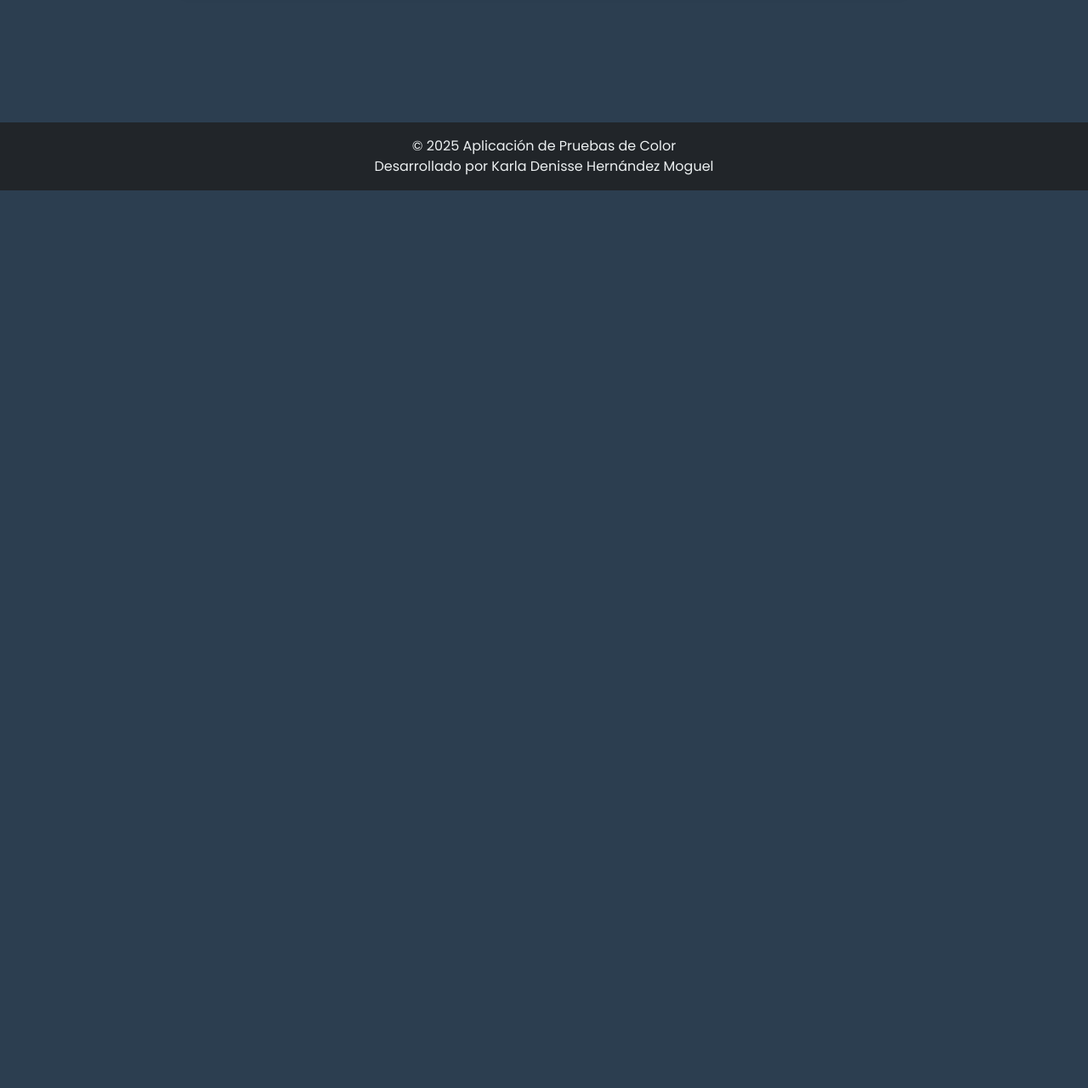
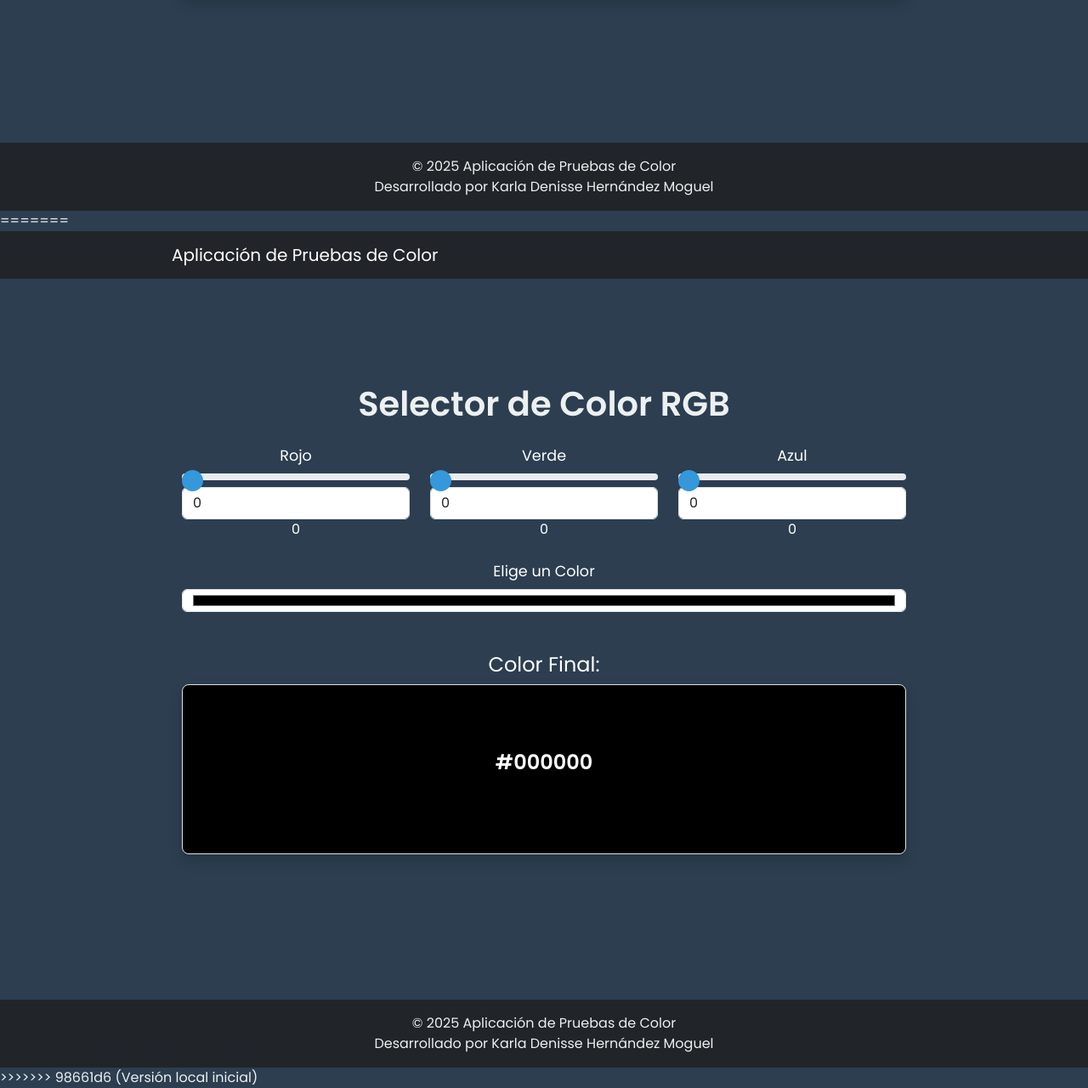
Before and after one commit to Peagevv/intro-app-color, a plain HTML site: page index.html in a window 1280 px wide. Shown: the part 760-2040 px from the top of the page at 85% size. Before the commit the page ends 984 px from the top, so only its background shows below. Drawn offline with nearby package versions, Linux system fonts and the light colour scheme.

Commit message:
Actualización

```diff
--- a/index.html
+++ b/index.html
@@ -1,3 +1,4 @@
+<<<<<<< HEAD
 <!DOCTYPE html>
 <html lang="es">
 
@@ -72,4 +73,80 @@
   <script src="https://cdn.jsdelivr.net/npm/bootstrap@5.3.0-alpha1/dist/js/bootstrap.min.js"></script>
 </body>
 
+=======
+<!DOCTYPE html>
+<html lang="es">
+
+<head>
+  <meta charset="UTF-8">
+  <meta name="viewport" content="width=device-width, initial-scale=1.0">
+  <title>Aplicación de Pruebas de Color</title>
+  <link href="https://cdn.jsdelivr.net/npm/bootstrap@5.3.0-alpha1/dist/css/bootstrap.min.css" rel="stylesheet">
+  <link href="https://fonts.googleapis.com/css2?family=Poppins:wght@300;400;600&display=swap" rel="stylesheet">
+  <link rel="stylesheet" href="./css/styles.css">
+</head>
+
+<body>
+  <!-- Navbar con solo el botón -->
+  <nav class="navbar navbar-dark bg-dark">
+    <div class="container-fluid">
+      <a class="navbar-brand" href="#">Aplicación de Pruebas de Color</a>
+    </div>
+  </nav>
+
+  <div class="container-fluid d-flex align-items-center justify-content-center vh-100">
+    <div class="row w-100 text-center">
+      <div class="col-12">
+        <h1 class="mb-4">Selector de Color RGB</h1>
+        <div class="row g-4 justify-content-center">
+          <div class="col-md-4">
+            <label for="rojo" class="form-label text-white">Rojo</label>
+            <input type="range" class="form-range" id="rojo" min="0" max="255" value="0">
+            <input type="number" class="form-control mt-2" id="rojoDecimal" value="0" min="0" max="255">
+            <span id="valorRojo" class="d-block text-white">0</span>
+          </div>
+          <div class="col-md-4">
+            <label for="verde" class="form-label text-white">Verde</label>
+            <input type="range" class="form-range" id="verde" min="0" max="255" value="0">
+            <input type="number" class="form-control mt-2" id="verdeDecimal" value="0" min="0" max="255">
+            <span id="valorVerde" class="d-block text-white">0</span>
+          </div>
+          <div class="col-md-4">
+            <label for="azul" class="form-label text-white">Azul</label>
+            <input type="range" class="form-range" id="azul" min="0" max="255" value="0">
+            <input type="number" class="form-control mt-2" id="azulDecimal" value="0" min="0" max="255">
+            <span id="valorAzul" class="d-block text-white">0</span>
+          </div>
+        </div>
+
+        <!-- Color Picker -->
+        <div class="mt-4">
+          <label for="colorPicker" class="form-label text-white">Elige un Color</label>
+          <input type="color" id="colorPicker" value="#000000" class="form-control">
+        </div>
+
+        <div class="mt-5">
+          <h4 class="text-white">Color Final:</h4>
+          <div id="colorDisplay" class="border rounded-3 p-5 shadow" style="background-color: rgb(0, 0, 0);">
+            <p id="hexColor" class="text-center text-white fs-4">#000000</p>
+          </div>
+        </div>
+      </div>
+    </div>
+  </div>
+
+  <!-- Footer centrado -->
+  <footer class="bg-dark text-center py-3 mt-5">
+    <div class="container">
+      <p class="mb-0">&copy; 2025 Aplicación de Pruebas de Color</p>
+      <p class="mb-0">Desarrollado por Karla Denisse Hernández Moguel</p>
+    </div>
+  </footer>
+
+  <script src="./js/main.js"></script>
+  <script src="https://cdn.jsdelivr.net/npm/@popperjs/core@2.11.6/dist/umd/popper.min.js"></script>
+  <script src="https://cdn.jsdelivr.net/npm/bootstrap@5.3.0-alpha1/dist/js/bootstrap.min.js"></script>
+</body>
+
+>>>>>>> 98661d6 (Versión local inicial)
 </html>
```
